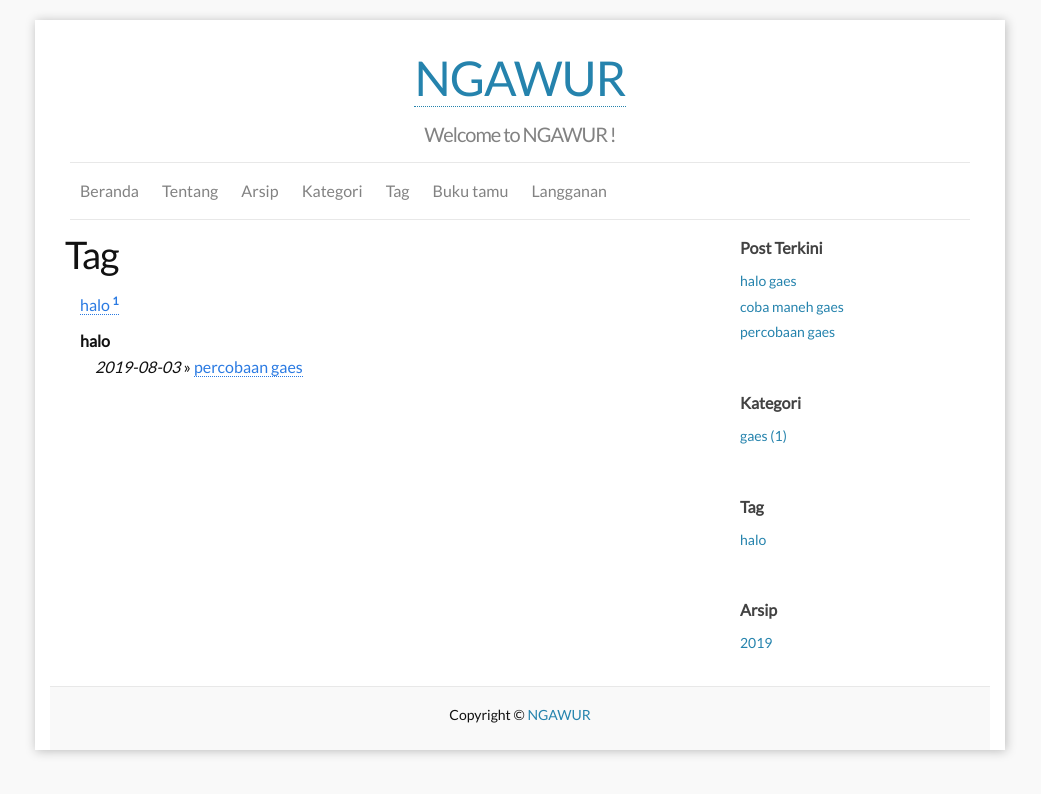
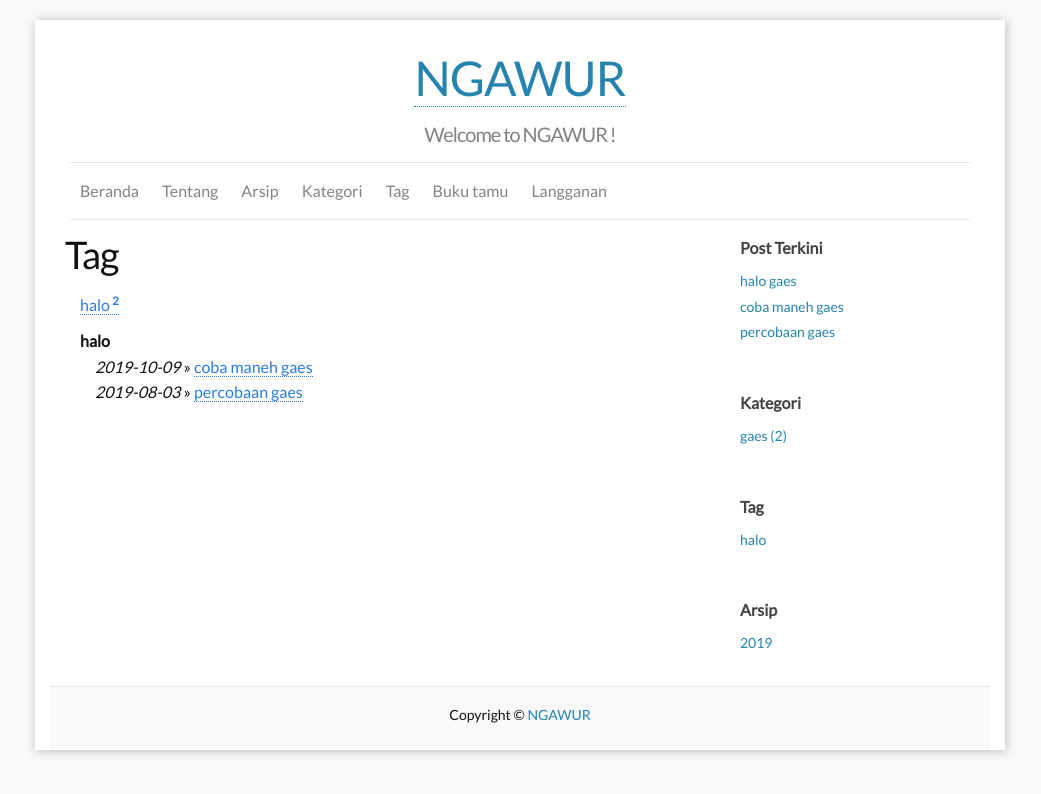
Before and after one commit to nuzulul/ngawur, a Jekyll site: the page built from e_tags.md, in a window 1280 px wide. Shown: the top 794 px of the page, without its empty margins (120-1161 px from the left). Built offline with Jekyll 4.4.1, drawn with Linux system fonts in a browser that asks for light colours.

Commit message:
Update from Forestry.io Nuzulul Haq updated _posts/2019-10-09-coba-maneh-gaes.md

```diff
--- a/_posts/2019-10-09-coba-maneh-gaes.md
+++ b/_posts/2019-10-09-coba-maneh-gaes.md
@@ -2,8 +2,10 @@
 layout: post
 title: coba maneh gaes
 modified: ''
-categories: []
-tags: []
+categories:
+- gaes
+tags:
+- halo
 comments: true
 
 ---
```
